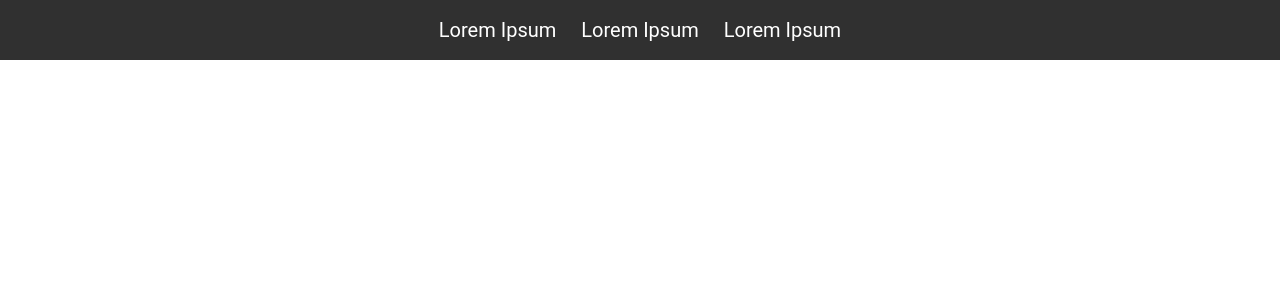
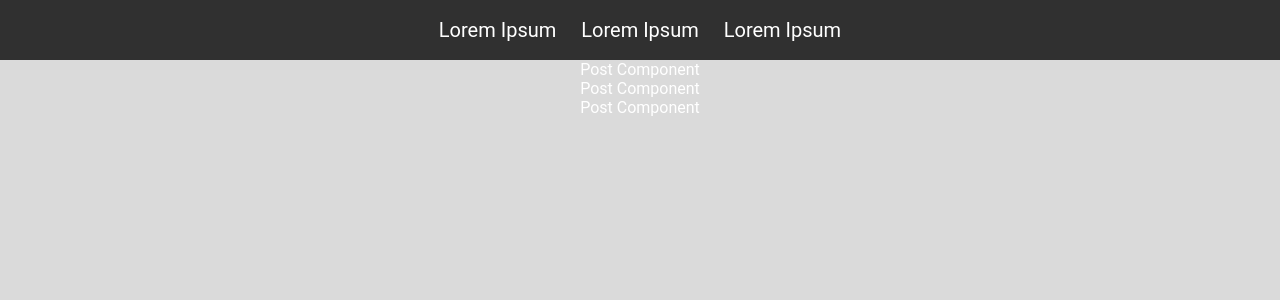
Before and after one commit to Ignas-Vaitkus/kickertech-task, a React (Create React App) app: page / in a window 1280 px wide. Shown: the top 300 px of the page. Built offline with nearby package versions, Linux system fonts and the light colour scheme.

Commit message:
Moved header element and rendering post components

```diff
--- a/src/App.css
+++ b/src/App.css
@@ -1,4 +1,6 @@
 .App {
+  min-height: 100vh;
   text-align: center;
   color: #ffffff;
+  background-color: #dadada;
 }
--- a/src/App.js
+++ b/src/App.js
@@ -1,10 +1,36 @@
 import "./App.css";
 import Navbar from "./components/Navbar/Navbar";
+import Post from "./components/Post/Post";
 
 function App() {
+  const posts = [
+    {
+      title: "Lorem ipsum dolor sit amet, consectetur",
+      author: "Lorem ipsum",
+      about: "Lorem ipsum dolor sit",
+    },
+    {
+      title: "Lorem ipsum dolor sit amet, consectetur",
+      author: "Lorem ipsum",
+      about: "Lorem ipsum dolor sit",
+    },
+    {
+      title: "Lorem ipsum dolor sit amet, consectetur",
+      author: "Lorem ipsum",
+      about: "Lorem ipsum dolor sit",
+    },
+  ];
+
   return (
     <div className="App">
-      <Navbar />
+      <header>
+        <Navbar />
+      </header>
+      <main>
+        {posts.map((post) => (
+          <Post {...post} />
+        ))}
+      </main>
     </div>
   );
 }
--- a/src/components/Navbar/Navbar.js
+++ b/src/components/Navbar/Navbar.js
@@ -2,8 +2,7 @@ import React from "react";
 import "./Navbar.css";
 
 const Navbar = () => (
-  <header className="Navbar">
-    <nav>
+  <nav className="Navbar">
     <input class="checkbox" type="checkbox" />
     <div class="hamburger-lines">
       <span class="line line1"></span>
@@ -16,7 +15,6 @@ const Navbar = () => (
       <li>Lorem Ipsum</li>
     </ul>
   </nav>
-  </header>
 );
 
 export default Navbar;
```
Lines whose indentation alone changed are shown as unchanged.
